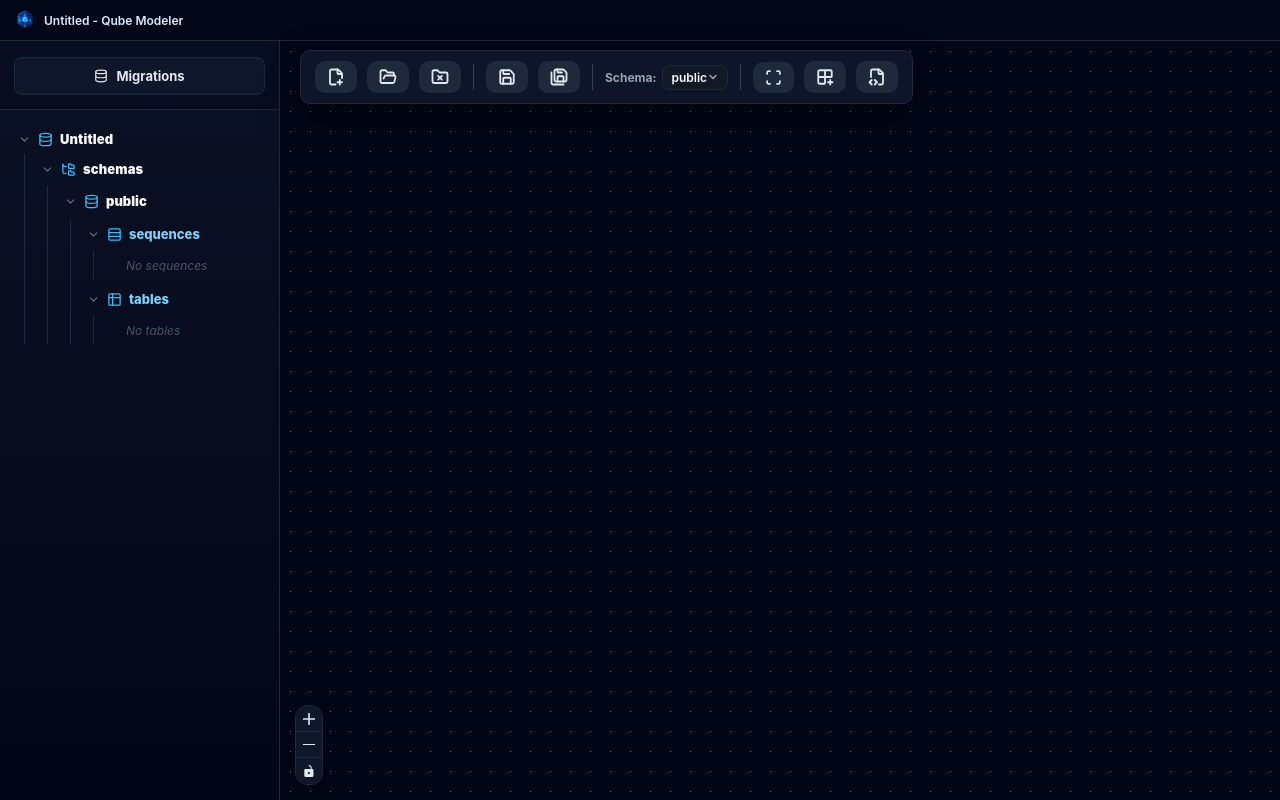
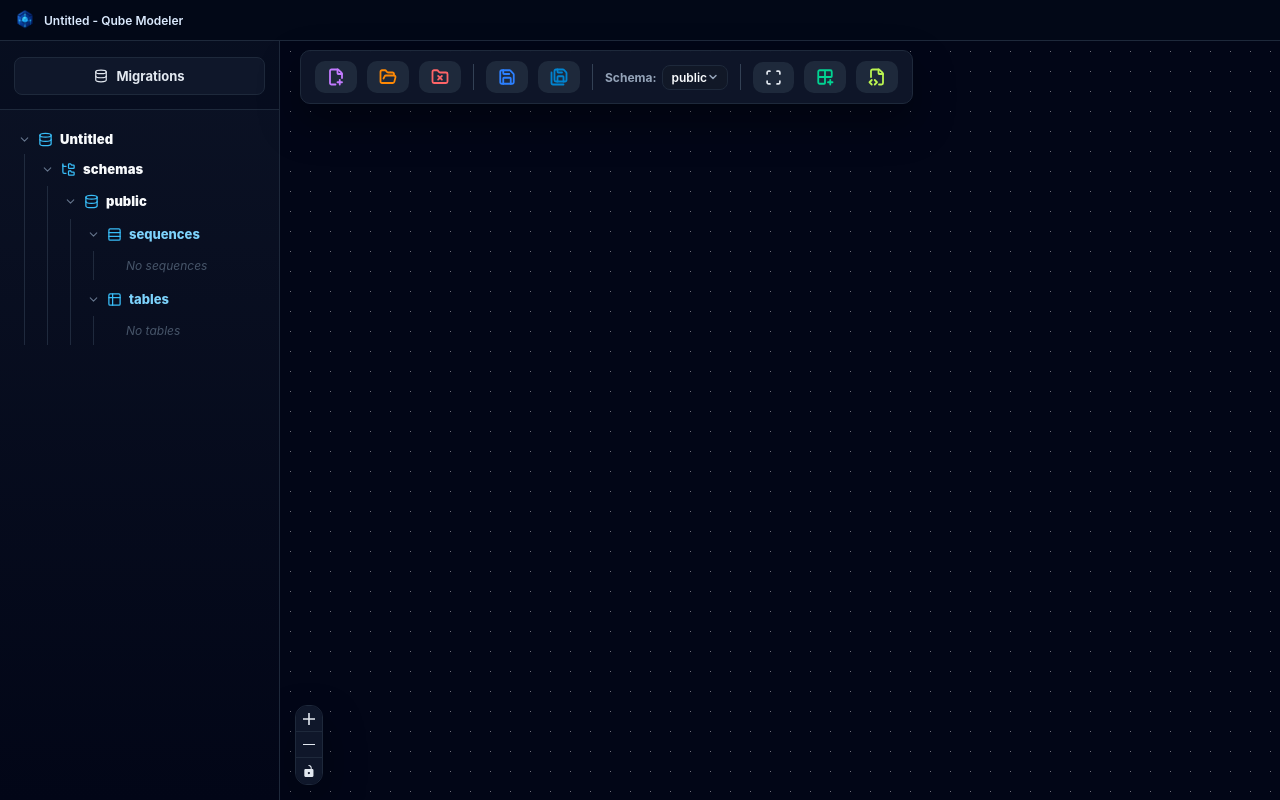
Before and after one commit to samuelandresilva/qube-modeler, a React (Vite) app: page / in a window 1280 px wide. Both pictures are taken after a click on the button "New Project". Built offline with nearby package versions, Linux system fonts and the light colour scheme.

Commit message:
feat(canvas): update toolbar icons with specific colors

```diff
--- a/src/app/canvas/components/CanvasToolbar.tsx
+++ b/src/app/canvas/components/CanvasToolbar.tsx
@@ -53,7 +53,7 @@ export function CanvasToolbar({
           onClick={onNewProject}
           disabled={isFileOperationLoading}
         >
-          <FilePlus2 size={18} strokeWidth={2.4} />
+          <FilePlus2 size={18} strokeWidth={2.4} color="oklch(71.4% 0.203 305.504)" />
         </button>
 
         <button
@@ -64,7 +64,7 @@ export function CanvasToolbar({
           onClick={onOpenProject}
           disabled={isFileOperationLoading}
         >
-          <FolderOpen size={18} strokeWidth={2.4} />
+          <FolderOpen size={18} strokeWidth={2.4} color="oklch(75% 0.183 55.934)" />
         </button>
 
         <button
@@ -75,7 +75,7 @@ export function CanvasToolbar({
           onClick={onCloseProject}
           disabled={isFileOperationLoading}
         >
-          <FolderX size={18} strokeWidth={2.4} />
+          <FolderX size={18} strokeWidth={2.4} color="oklch(70.4% 0.191 22.216)" />
         </button>
 
         <div className="canvas-toolbar__separator" aria-hidden="true" />
@@ -88,7 +88,7 @@ export function CanvasToolbar({
           onClick={onSaveProject}
           disabled={isFileOperationLoading}
         >
-          <Save size={18} strokeWidth={2.4} />
+          <Save size={18} strokeWidth={2.4} color="oklch(62.3% 0.214 259.815)" />
         </button>
 
         <button
@@ -99,7 +99,7 @@ export function CanvasToolbar({
           onClick={onSaveProjectAs}
           disabled={isFileOperationLoading}
         >
-          <SaveAll size={18} strokeWidth={2.4} />
+          <SaveAll size={18} strokeWidth={2.4} color="oklch(58.8% 0.158 241.966)" />
         </button>
 
         <div className="canvas-toolbar__separator" aria-hidden="true" />
@@ -144,7 +144,7 @@ export function CanvasToolbar({
           onClick={onAddTable}
           disabled={!activeSchemaId}
         >
-          <Grid2X2Plus size={18} strokeWidth={2.4} />
+          <Grid2X2Plus size={18} strokeWidth={2.4} color="oklch(76.5% 0.177 163.223)" />
         </button>
 
         <button
@@ -155,7 +155,7 @@ export function CanvasToolbar({
           onClick={onGenerateSql}
           disabled={isFileOperationLoading}
         >
-          <FileCode2 size={18} strokeWidth={2.4} />
+          <FileCode2 size={18} strokeWidth={2.4} color="oklch(89.7% 0.196 126.665)" />
         </button>
       </div>
     </div>
```
